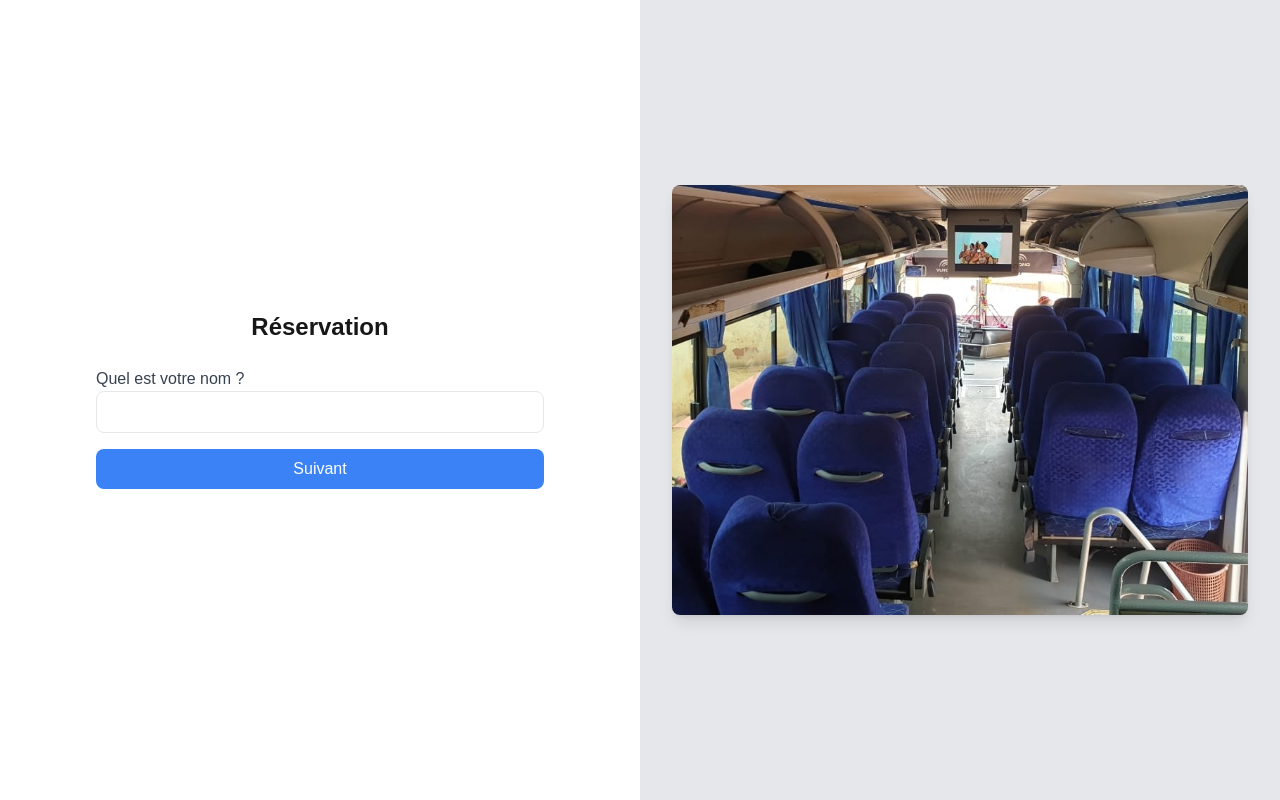
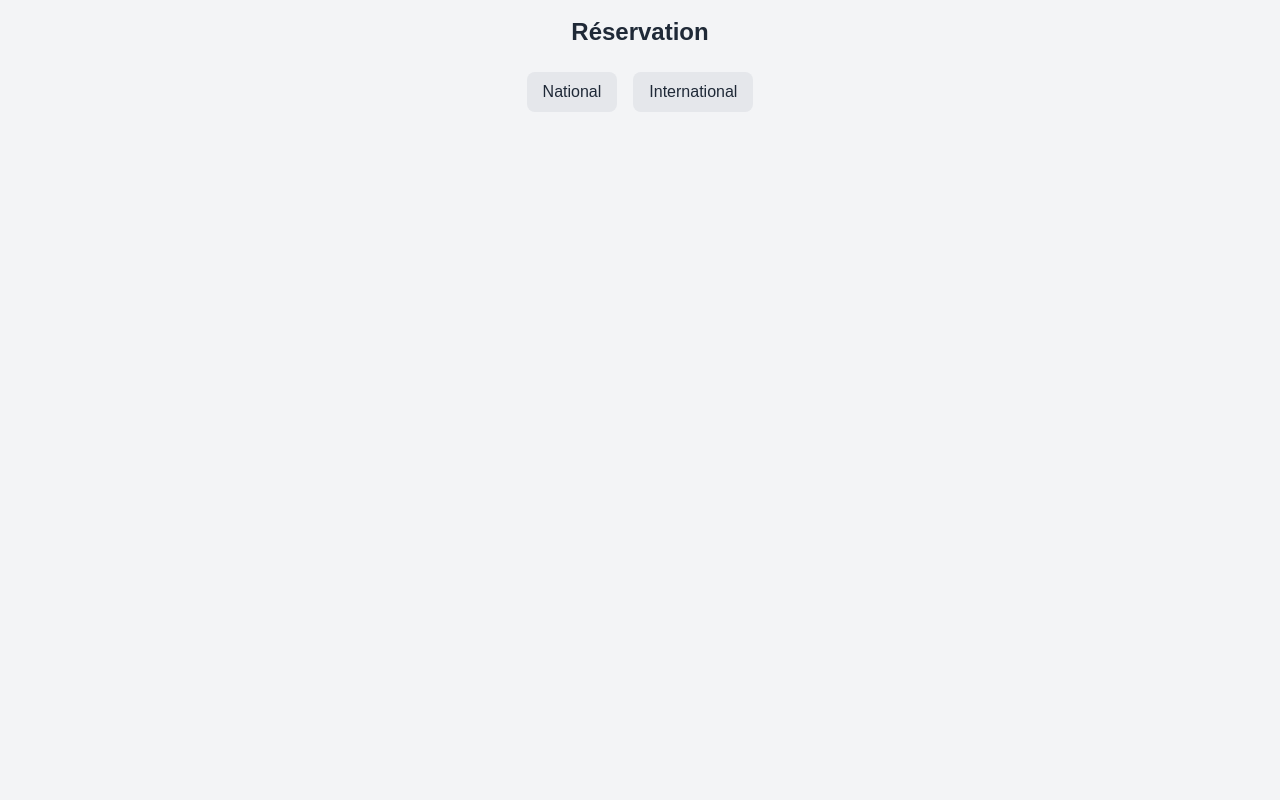
Before and after one commit to princeAkim226/ctrof, a Next.js app: page / in a window 1280 px wide. Built offline with nearby package versions, Linux system fonts and the light colour scheme.

Commit message:
Ajout de la fonctionnalité de confirmation de réservation

```diff
--- a/src/app/page.tsx
+++ b/src/app/page.tsx
@@ -1,178 +1,220 @@
 'use client';
 import React, { useState } from 'react';
-import { motion } from 'framer-motion';
 import PhoneInput from 'react-phone-input-2';
 import 'react-phone-input-2/lib/style.css';
 
-const Home: React.FC = () => {
-  const [step, setStep] = useState(1);
-  const [name, setName] = useState('');
-  const [phone, setPhone] = useState('');
-  const [route, setRoute] = useState('');
-  const [time, setTime] = useState('');
-  const [date, setDate] = useState('');
+const ReservationPage: React.FC = () => {
+  const [typeReservation, setTypeReservation] = useState<'National' | 'International' | null>(null);
+  const [tripType, setTripType] = useState<'AllerSimple' | 'AllerRetour' | null>(null);
+  const [formData, setFormData] = useState({
+    tel: '',
+    nom: '',
+    horaire: '',
+    trajetAller: '',
+    dateAller: '',
+    trajetRetour: '',
+    dateRetour: '',
+    message: '',
+  });
+  const [confirmationMessage, setConfirmationMessage] = useState<string | null>(null);
 
-  const handleNextStep = () => {
-    setStep((prev) => prev + 1);
+  const trajets = ['OUA-BBO', 'BBO-KMS', 'OUA-KDG']; // Liste des trajets disponibles
+
+  const handleChange = (
+    e: React.ChangeEvent<HTMLInputElement | HTMLSelectElement | HTMLTextAreaElement>
+  ) => {
+    const { name, value } = e.target;
+    setFormData(prevData => ({
+      ...prevData,
+      [name]: value,
+    }));
   };
 
-  const images = [
-    '/images/image1.jpg',
-    '/images/image2.jpg',
-    '/images/image3.jpg',
-    '/images/image4.jpg',
-    '/images/image5.jpg',
-  ];
-  const [currentImage, setCurrentImage] = useState(0);
-
-  const cycleImages = () => {
-    setCurrentImage((prev) => (prev + 1) % images.length);
+  const handlePhoneChange = (value: string) => {
+    setFormData(prevData => ({
+      ...prevData,
+      tel: value,
+    }));
   };
 
-  React.useEffect(() => {
-    const interval = setInterval(cycleImages, 3000);
-    return () => clearInterval(interval);
-  }, []);
-
-  // Obtenir la date d'aujourd'hui au format YYYY-MM-DD
-  const today = new Date().toISOString().split('T')[0];
+  const handleSubmit = (e: React.FormEvent) => {
+    e.preventDefault();
+    console.log("Form Data:", formData);
+    setConfirmationMessage("Votre réservation a été soumise avec succès !");
+  };
 
   return (
-    <div className="flex flex-col md:flex-row h-screen bg-gray-100">
-      {/* Form Section */}
-      <div className="flex flex-col justify-center items-center w-full md:w-1/2 p-8 bg-white shadow-lg">
-        <h1 className="text-2xl font-bold text-center mb-6">Réservation</h1>
+    <div className="min-h-screen bg-gray-100 p-4 flex flex-col items-center">
+      <h1 className="text-xl sm:text-2xl font-bold text-center mb-6 text-gray-800">Réservation</h1>
 
-        <motion.div
-          key={step}
-          initial={{ opacity: 0, x: 50 }}
-          animate={{ opacity: 1, x: 0 }}
-          exit={{ opacity: 0, x: -50 }}
-          transition={{ duration: 0.5 }}
-          className="flex flex-col w-full max-w-md"
+      {/* Choix National ou International */}
+      <div className="flex flex-col sm:flex-row gap-4 mb-6 w-full sm:w-auto">
+        <button
+          onClick={() => setTypeReservation(typeReservation === 'National' ? null : 'National')}
+          className={`px-4 py-2 rounded-lg font-medium ${
+            typeReservation === 'National' ? 'bg-blue-500 text-white' : 'bg-gray-200 text-gray-800'
+          }`}
         >
-          {step === 1 && (
-            <div>
-              <label htmlFor="name" className="mb-2 text-gray-700">Quel est votre nom ?</label>
-              <input
-                type="text"
-                id="name"
-                value={name}
-                onChange={(e) => setName(e.target.value)}
-                className="p-2 border rounded-lg mb-4 focus:outline-none focus:ring-2 focus:ring-blue-500 w-full"
-              />
+          National
+        </button>
         <button
-                onClick={handleNextStep}
-                className="bg-blue-500 text-white p-2 rounded-lg hover:bg-blue-600 transition w-full"
+          onClick={() => setTypeReservation(typeReservation === 'International' ? null : 'International')}
+          className={`px-4 py-2 rounded-lg font-medium ${
+            typeReservation === 'International' ? 'bg-blue-500 text-white' : 'bg-gray-200 text-gray-800'
+          }`}
         >
-                Suivant
+          International
+        </button>
+      </div>
+
+      {/* Choix Aller Simple ou Aller-Retour */}
+      {typeReservation && (
+        <div className="flex flex-col sm:flex-row gap-4 mb-6 w-full sm:w-auto">
+          <button
+            onClick={() => setTripType(tripType === 'AllerSimple' ? null : 'AllerSimple')}
+            className={`px-4 py-2 rounded-lg font-medium ${
+              tripType === 'AllerSimple' ? 'bg-blue-500 text-white' : 'bg-gray-200 text-gray-800'
+            }`}
+          >
+            Aller Simple
+          </button>
+          <button
+            onClick={() => setTripType(tripType === 'AllerRetour' ? null : 'AllerRetour')}
+            className={`px-4 py-2 rounded-lg font-medium ${
+              tripType === 'AllerRetour' ? 'bg-blue-500 text-white' : 'bg-gray-200 text-gray-800'
+            }`}
+          >
+            Aller-Retour
           </button>
         </div>
       )}
 
-          {step === 2 && (
-            <div>
-              <p className="text-gray-700 mb-4">Bonjour {name}, quel est votre numéro de téléphone ?</p>
-              <label htmlFor="phone" className="mb-2 text-gray-700">Numéro de téléphone :</label>
+      {/* Formulaire */}
+      {typeReservation && tripType && (
+        <form onSubmit={handleSubmit} className="bg-white p-4 sm:p-6 rounded-lg shadow-md w-full max-w-sm sm:max-w-md">
+          <div className="mb-4">
+            <label className="block text-gray-700 font-medium mb-2">Téléphone:</label>
             <PhoneInput
-                country={'bf'}
-                value={phone}
-                onChange={(phone) => setPhone(phone)}
-                inputClass="w-full p-2 border rounded-lg mb-4 focus:outline-none focus:ring-2 focus:ring-blue-500"
-                containerStyle={{ width: '100%' }}
+              country={'fr'}
+              value={formData.tel}
+              onChange={handlePhoneChange}
+              inputClass="w-full px-3 py-2 border border-gray-300 rounded-lg focus:outline-none focus:border-blue-500"
+              dropdownClass="bg-white border border-gray-300"
             />
-              <button
-                onClick={handleNextStep}
-                className="bg-blue-500 text-white p-2 rounded-lg hover:bg-blue-600 transition w-full"
+          </div>
+
+          <div className="mb-4">
+            <label className="block text-gray-700 font-medium mb-2">Nom complet:</label>
+            <input
+              type="text"
+              name="nom"
+              value={formData.nom}
+              onChange={handleChange}
+              className="w-full px-3 py-2 border border-gray-300 rounded-lg focus:outline-none focus:border-blue-500"
+            />
+          </div>
+
+          <div className="mb-4">
+            <label className="block text-gray-700 font-medium mb-2">Horaire:</label>
+            <select
+              name="horaire"
+              value={formData.horaire}
+              onChange={handleChange}
+              className="w-full px-3 py-2 border border-gray-300 rounded-lg focus:outline-none focus:border-blue-500"
             >
-                Suivant
-              </button>
+              <option value="">Sélectionnez</option>
+              <option value="6H15">6H15</option>
+              <option value="7H15">7H15</option>
+            </select>
           </div>
+
+          <div className="mb-4">
+            <label className="block text-gray-700 font-medium mb-2">Trajet Aller:</label>
+            <select
+              name="trajetAller"
+              value={formData.trajetAller}
+              onChange={handleChange}
+              className="w-full px-3 py-2 border border-gray-300 rounded-lg focus:outline-none focus:border-blue-500"
+            >
+              <option value="">Sélectionnez un trajet</option>
+              {trajets.map(trajet => (
+                <option key={trajet} value={trajet}>{trajet}</option>
+              ))}
+            </select>
+          </div>
+
+          <div className="mb-4">
+            <label className="block text-gray-700 font-medium mb-2">Date Aller:</label>
+            <input
+              type="date"
+              name="dateAller"
+              value={formData.dateAller}
+              onChange={handleChange}
+              className="w-full px-3 py-2 border border-gray-300 rounded-lg focus:outline-none focus:border-blue-500"
+            />
+          </div>
+
+          {/* Champs spécifiques pour Aller-Retour */}
+          {tripType === 'AllerRetour' && (
+            <>
+              <div className="mb-4">
+                <label className="block text-gray-700 font-medium mb-2">Trajet Retour:</label>
+                <select
+                  name="trajetRetour"
+                  value={formData.trajetRetour}
+                  onChange={handleChange}
+                  className="w-full px-3 py-2 border border-gray-300 rounded-lg focus:outline-none focus:border-blue-500"
+                >
+                  <option value="">Sélectionnez un trajet</option>
+                  {trajets.map(trajet => (
+                    <option key={trajet} value={trajet}>{trajet}</option>
+                  ))}
+                </select>
+              </div>
+
+              <div className="mb-4">
+                <label className="block text-gray-700 font-medium mb-2">Date Retour:</label>
+                <input
+                  type="date"
+                  name="dateRetour"
+                  value={formData.dateRetour}
+                  onChange={handleChange}
+                  className="w-full px-3 py-2 border border-gray-300 rounded-lg focus:outline-none focus:border-blue-500"
+                />
+              </div>
+            </>
           )}
 
-          {step === 3 && (
-            <div>
-              <p className="text-gray-700 mb-4">Merci {name}. Pour quel trajet voulez-vous faire une réservation ?</p>
-              <label htmlFor="route" className="mb-2 text-gray-700">Trajet :</label>
-              <select
-                id="route"
-                value={route}
-                onChange={(e) => setRoute(e.target.value)}
-                className="p-2 border rounded-lg mb-4 focus:outline-none focus:ring-2 focus:ring-blue-500 w-full"
-              >
-                <option value="" disabled>Choisissez un trajet</option>
-                <option value="Ouaga - Bobo">Ouaga - Bobo</option>
-                <option value="Ouaga - Boromo">Ouaga - Boromo</option>
-                <option value="Bobo - Koudougou">Bobo - Koudougou</option>
-                <option value="Koudougou - Ouaga">Koudougou - Ouaga</option>
-              </select>
+          {/* Champ pour le message */}
+          <div className="mb-4">
+            <label className="block text-gray-700 font-medium mb-2">Message:</label>
+            <textarea
+              name="message"
+              value={formData.message}
+              onChange={handleChange}
+              className="w-full px-3 py-2 border border-gray-300 rounded-lg focus:outline-none focus:border-blue-500"
+              rows={3}
+              placeholder="Entrez votre message ici..."
+            />
+          </div>
+
           <button
-                onClick={handleNextStep}
-                className="bg-blue-500 text-white p-2 rounded-lg hover:bg-blue-600 transition w-full"
-              >
-                Suivant
-              </button>
-            </div>
-          )}
-
-          {step === 4 && (
-            <div>
-              <p className="text-gray-700 mb-4">À quelle heure partez-vous, {name} ?</p>
-              <label htmlFor="time" className="mb-2 text-gray-700">Heure :</label>
-              <input
-                type="time"
-                id="time"
-                value={time}
-                onChange={(e) => setTime(e.target.value)}
-                className="p-2 border rounded-lg mb-4 focus:outline-none focus:ring-2 focus:ring-blue-500 w-full"
-              />
-              <button
-                onClick={handleNextStep}
-                className="bg-blue-500 text-white p-2 rounded-lg hover:bg-blue-600 transition w-full"
-              >
-                Suivant
-              </button>
-            </div>
-          )}
-
-          {step === 5 && (
-            <div>
-              <p className="text-gray-700 mb-4">Et enfin, quelle est la date de votre voyage, {name} ?</p>
-              <label htmlFor="date" className="mb-2 text-gray-700">Date :</label>
-              <input
-                type="date"
-                id="date"
-                value={date}
-                onChange={(e) => setDate(e.target.value)}
-                min={today} // Limite la sélection de date aux jours futurs
-                className="p-2 border rounded-lg mb-4 focus:outline-none focus:ring-2 focus:ring-blue-500 w-full"
-              />
-              <button
-                onClick={() => alert(`Réservation effectuée pour ${name}!`)}
-                className="bg-green-500 text-white p-2 rounded-lg hover:bg-green-600 transition w-full"
+            type="submit"
+            className="w-full bg-blue-500 text-white py-2 rounded-lg font-medium hover:bg-blue-600 transition duration-300"
           >
             Réserver
           </button>
+        </form>
+      )}
+
+      {/* Message de confirmation */}
+      {confirmationMessage && (
+        <div className="mt-6 p-4 bg-green-100 border border-green-400 text-green-700 rounded-lg">
+          {confirmationMessage}
         </div>
       )}
-        </motion.div>
-      </div>
-
-      {/* Image Carousel Section */}
-      <div className="w-full md:w-1/2 flex justify-center items-center p-8 bg-gray-200">
-        <motion.img
-          key={currentImage}
-          src={images[currentImage]}
-          alt="Carousel"
-          initial={{ opacity: 0 }}
-          animate={{ opacity: 1 }}
-          exit={{ opacity: 0 }}
-          transition={{ duration: 0.8 }}
-          className="rounded-lg shadow-lg max-h-full object-cover w-full md:w-auto"
-        />
-      </div>
     </div>
   );
 };
 
-export default Home;
+export default ReservationPage;
```
Lines whose indentation alone changed are shown as unchanged.
